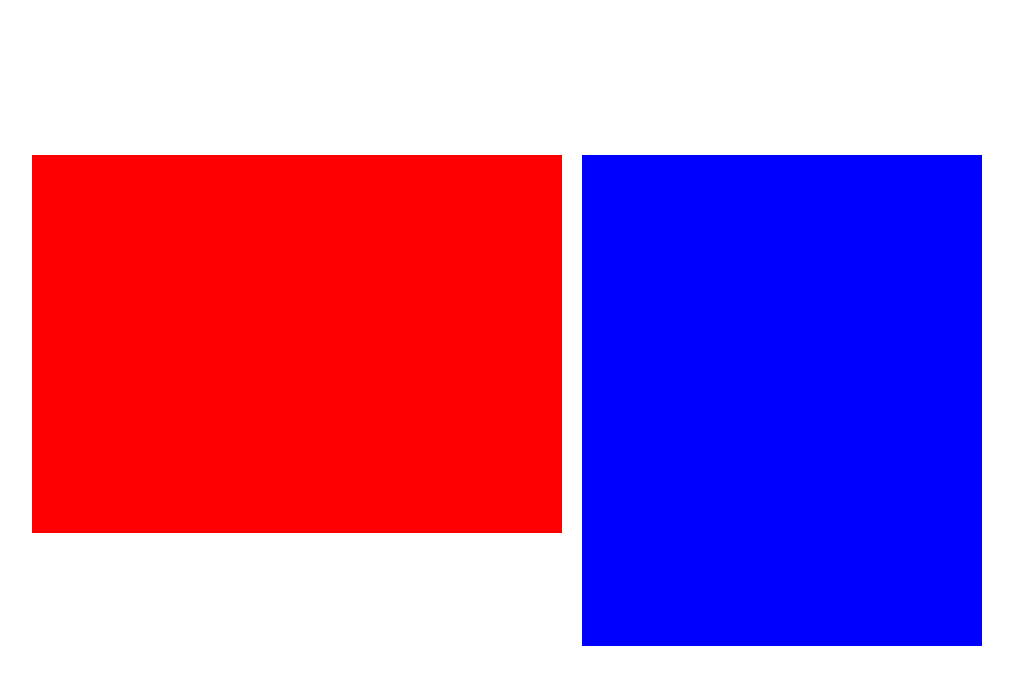
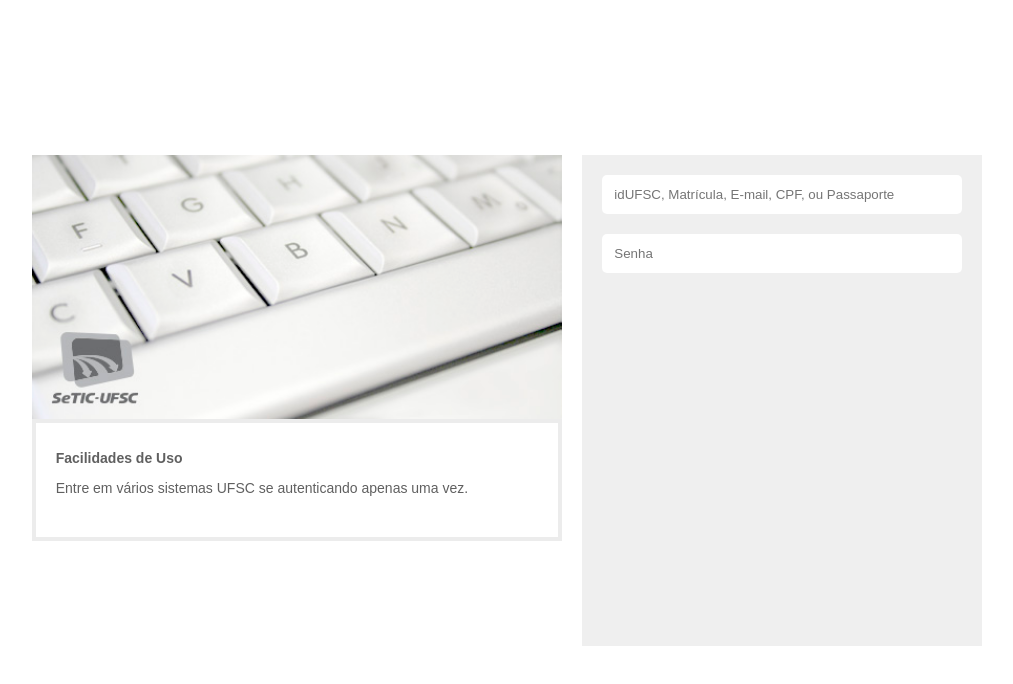
Before and after one commit to jhonatansaman/sap-front, a React (Create React App) app: page / in a window 1280 px wide. Shown: the top 684 px of the page, without its empty margins (133-1146 px from the left). Built offline with nearby package versions, Linux system fonts and the light colour scheme.

Commit message:
feat: added some stylus to login

```diff
--- a/src/assets/UIkit/styles/colors.ts
+++ b/src/assets/UIkit/styles/colors.ts
@@ -1,8 +1,7 @@
 const colors = {
-    background: {
-        white: '$FFF'
-    }
-
-}
+  background: {
+    white: '$FFF',
+  },
+};
 
 export default colors;
--- a/src/globalStyles.ts
+++ b/src/globalStyles.ts
@@ -1,4 +1,4 @@
-import { createGlobalStyle } from 'styled-components';
+import {createGlobalStyle} from 'styled-components';
 
 const GlobalStyle = createGlobalStyle`
   body {
--- a/src/screens/login/index.tsx
+++ b/src/screens/login/index.tsx
@@ -1,20 +1,48 @@
 import React from 'react';
-import { Container, BannerSetic, LoginContent, Content, LoginBox, BannerBox } from './styles'
+import {
+  Container,
+  BannerSetic,
+  LoginContent,
+  Content,
+  LoginBox,
+  BannerBox,
+  ImageBox,
+  ImageSetic,
+  BannerTextBox,
+  BannerTitleText,
+  BannerInfoText,
+  BannerText,
+  Input,
+} from './styles';
+import Banner from '../../assets/UIkit/images/banner-setic.jpg';
 
 const Login: React.FC = () => (
   <Container>
-
     <Content>
       <BannerBox>
-                <BannerSetic />
+        <BannerSetic>
+          <ImageBox>
+            <ImageSetic src={Banner} />
+          </ImageBox>
+          <BannerTextBox>
+            <BannerText>
+              <BannerTitleText>Facilidades de Uso</BannerTitleText>
+              <BannerInfoText>
+                Entre em vários sistemas UFSC se autenticando apenas uma vez.
+              </BannerInfoText>
+            </BannerText>
+          </BannerTextBox>
+        </BannerSetic>
       </BannerBox>
+
       <LoginBox>
-                <LoginContent />
+        <LoginContent>
+          <Input placeholder="idUFSC, Matrícula, E-mail, CPF, ou Passaporte" />
+          <Input placeholder="Senha" />
+        </LoginContent>
       </LoginBox>
     </Content>
-
   </Container>
-)
-
+);
 
 export default Login;
--- a/src/screens/login/styles.ts
+++ b/src/screens/login/styles.ts
@@ -6,26 +6,73 @@ export const Container = styled.div`
   display: flex;
   background: ${colors.background.white};
   justify-content: center;
-    align-items: center
-`
+  align-items: center;
+`;
 
 export const BannerSetic = styled.div`
   width: 530.58px;
   height: 378.76px;
-    background: red;
-`
+`;
 
 export const LoginContent = styled.div`
+  display: flex;
+  flex: 1;
+  margin: 20px;
+  flex-direction: column;
+`;
+export const Content = styled.div`
+  display: flex;
+  flex-direction: row;
+`;
+export const LoginBox = styled.div`
   width: 400px;
   height: 491px;
-    background: blue;
-`
-export const Content = styled.div `
+  background: #efefef;
   display: flex;
-    flex-direction: row;
-`
-export const LoginBox = styled.div``
+  flex-direction: column;
+`;
 
 export const BannerBox = styled.div`
-    margin-right: 20px
-`
+  margin-right: 20px;
+`;
+
+export const ImageBox = styled.div`
+  height: 264px;
+`;
+
+export const ImageSetic = styled.img`
+  width: 100%;
+`;
+
+export const BannerTextBox = styled.div`
+  height: 114px;
+  border: 4px solid #ececec;
+  display: flex;
+  align-items: center;
+`;
+
+export const BannerTitleText = styled.p`
+  margin: 0;
+  font-weight: bold;
+  color: #606060;
+  font-family: Arial, Verdana, sans-serif;
+  font-size: 0.875rem;
+`;
+
+export const BannerInfoText = styled.p`
+  color: #606060;
+  font-family: Arial, Verdana, sans-serif;
+  font-size: 0.875rem;
+`;
+
+export const BannerText = styled.div`
+  margin-left: 20px;
+`;
+
+export const Input = styled.input`
+  background: ${colors.background.white};
+  border-color: transparent;
+  margin-bottom: 20px;
+  border-radius: 5px;
+  padding: 10px;
+`;
```
Also changed, not shown: src/index.tsx (+3 -6 lines), src/routes/index.tsx (+8 -8 lines), src/assets/UIkit/images/banner-setic.jpg (added), 1 other file (tests, documents, lock files or other folders). Lines whose indentation alone changed are shown as unchanged.
